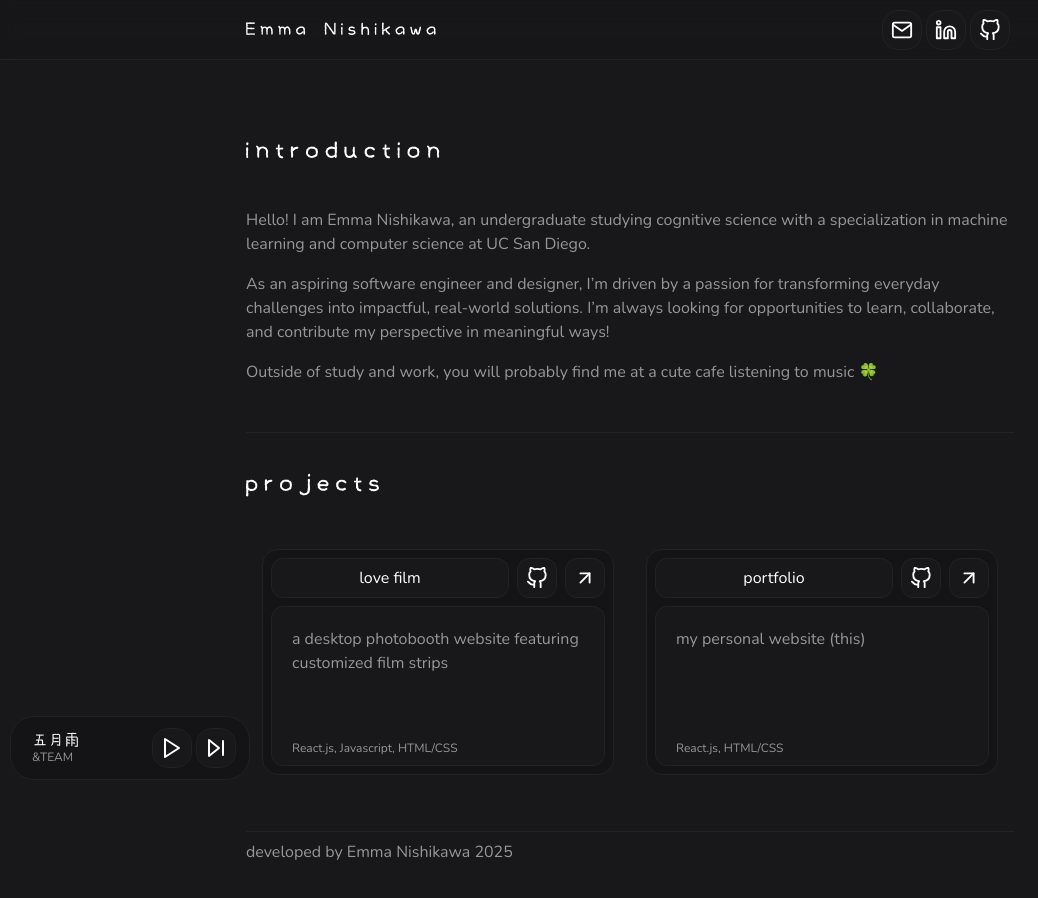
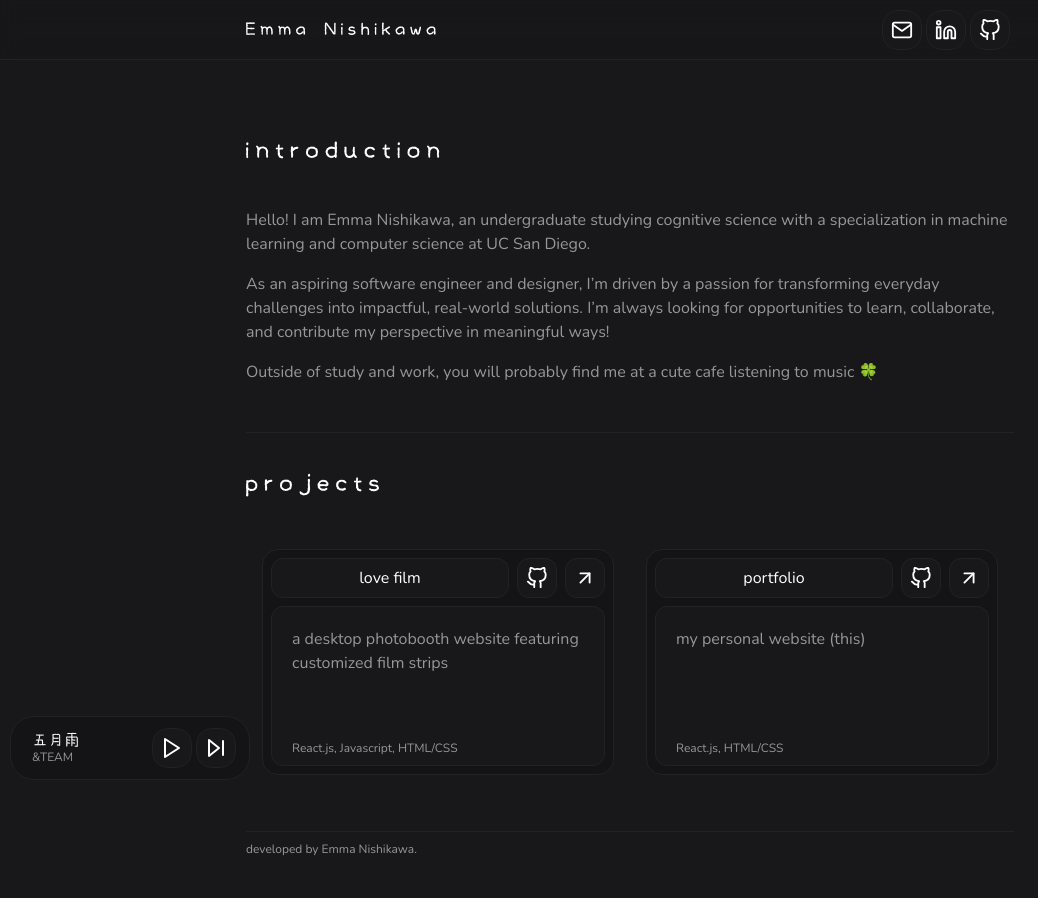
Before and after one commit to emmanishikawa/emmanishikawa.github.io, a React (Vite) app in the folder emmanishikawa/: page / in a window 1280 px wide. Shown: the whole page, without its empty margins (10-1048 px from the left). Built offline with nearby package versions, Linux system fonts and the light colour scheme.

Commit message:
updated footer

```diff
--- a/emmanishikawa/src/sections/Footer.tsx
+++ b/emmanishikawa/src/sections/Footer.tsx
@@ -1,8 +1,8 @@
 export default function Footer(){
     return (
         <>
-            <div className="flex flex-col w-full h-fit py-2 text-mygray-500 text-[16px] font-[nunito]">
-                developed by Emma Nishikawa 2025
+            <div className="flex flex-col w-full h-fit pt-2 text-mygray-500 text-[12px] font-[nunito]">
+                developed by Emma Nishikawa.
             </div>
         </>
     )
```
